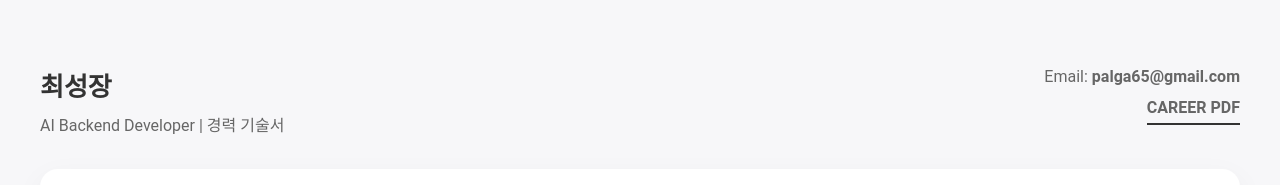
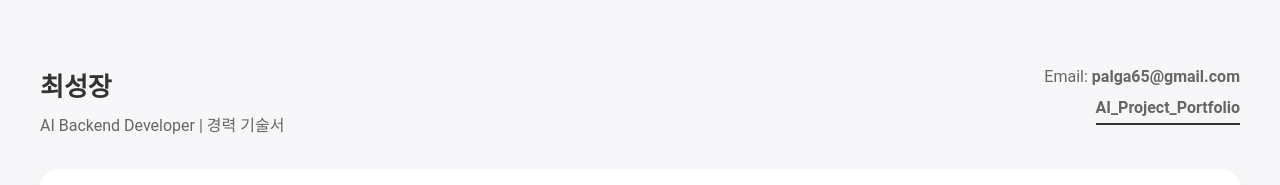
Before and after one commit to GrowingChoi/growingchoi.github.io, a plain HTML site: page index.html in a window 1280 px wide. Shown: the top 185 px of the page. Drawn offline with Linux system fonts and the light colour scheme.

Commit message:
Add index.html for portfolio web Add resume/Project_Portfolio.pdf for portfolio web

```diff
--- a/index.html
+++ b/index.html
@@ -214,7 +214,7 @@
     </div>
     <div class="header-right">
       <p>Email: <a href="mailto:palga65@gmail.com">palga65@gmail.com</a></p>
-      <p><a href="resume/career_description.pdf" class="portfolio-link">CAREER PDF</a></p>
+      <p><a href="resume/Project_Portfolio.pdf" class="portfolio-link">AI_Project_Portfolio</a></p>
     </div>
   </div>
 
```
Also changed, not shown: 1 other file.
